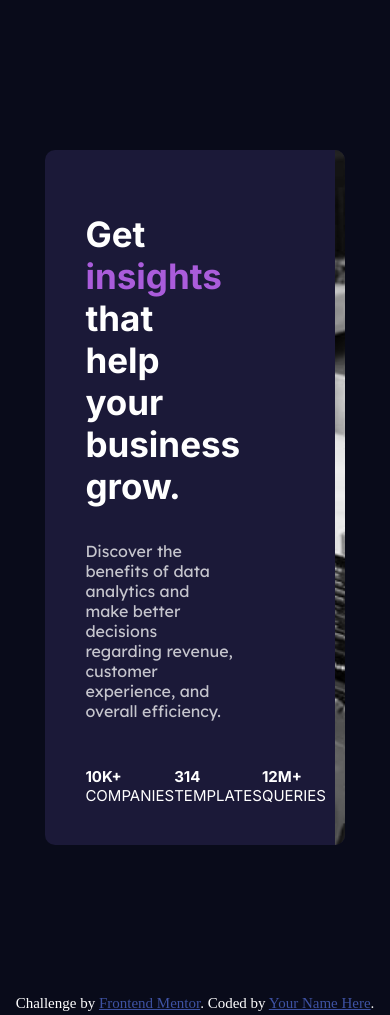
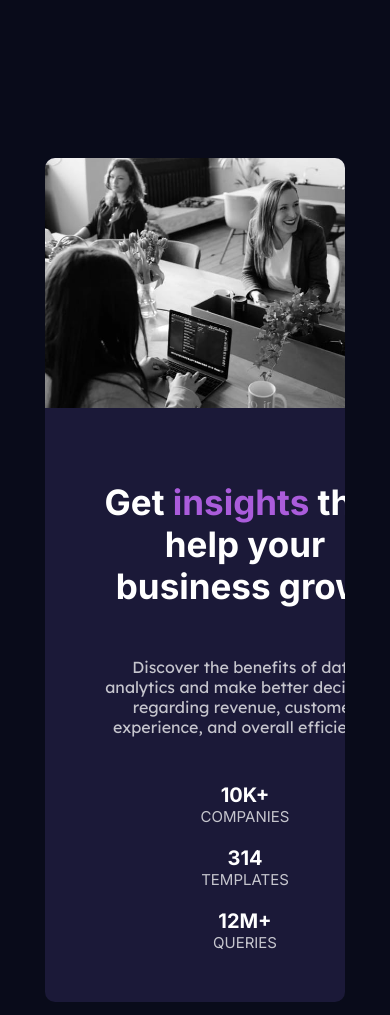
Before and after one commit to DessyZeal/statscard, a plain HTML site: page index.html in a window 390 px wide. Shown: the top 1015 px of the page. Drawn offline with Linux system fonts and the light colour scheme.

Commit message:
new commit

```diff
--- a/style.css
+++ b/style.css
@@ -14,6 +14,9 @@
 }
 body {
     background-color: var(--very-dark-blue-bg);
+    display: flex;
+    flex-direction: column;
+    min-height: 100vh;
 
 }
 .card_container {
@@ -29,8 +32,10 @@ body {
 .card_content {
     width: 50%;
     height: auto;
-    padding: 40px;
-    margin-right: 60px;
+    padding: 50px;
+    display: flex;
+    flex-direction: column;
+    justify-content: center;
 }
 .card_content h1 {
     font-family: var(--header-bold);
@@ -52,10 +57,12 @@ body {
     text-transform: uppercase;
     font-size: 15px;
     font-family: var(--header-bold);
-    color: var(--white);
+    color: var(--Slightly-transparent-white);
 }
 .stats strong {
     display: block;
+    color: var(--white);
+    font-size: 20px;
 }
 .card_img {
     background-image: url('./images/image-header-desktop.jpg');
@@ -72,3 +79,24 @@ body {
 .attribution a {
     color: hsl(228, 45%, 44%);
 }
+@media (max-width:768px) {
+    .card_container {
+        flex-direction: column-reverse;
+    }
+    .card_img {
+        width: 100%;
+        height: 250px;
+        background-image: url('./images/image-header-mobile.jpg');
+    }
+    .card_content {
+        width: 100%;
+        text-align: center;
+        justify-content: center;
+
+    }
+    .stats {
+        flex-direction: column;
+        gap: 20px;
+        align-items: center;
+    }
+}
```
Also changed, not shown: index.html (+1 -3 lines).
